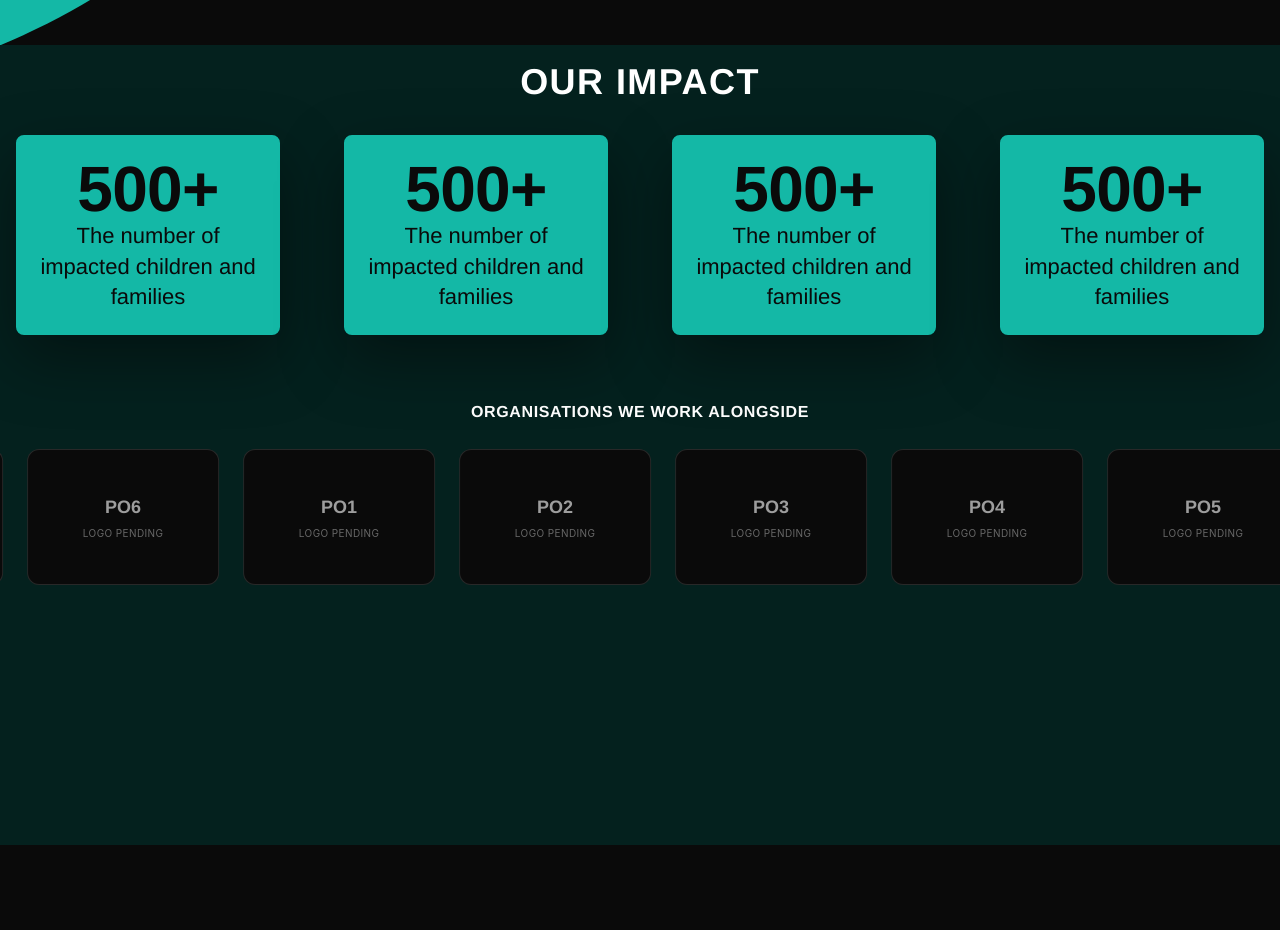
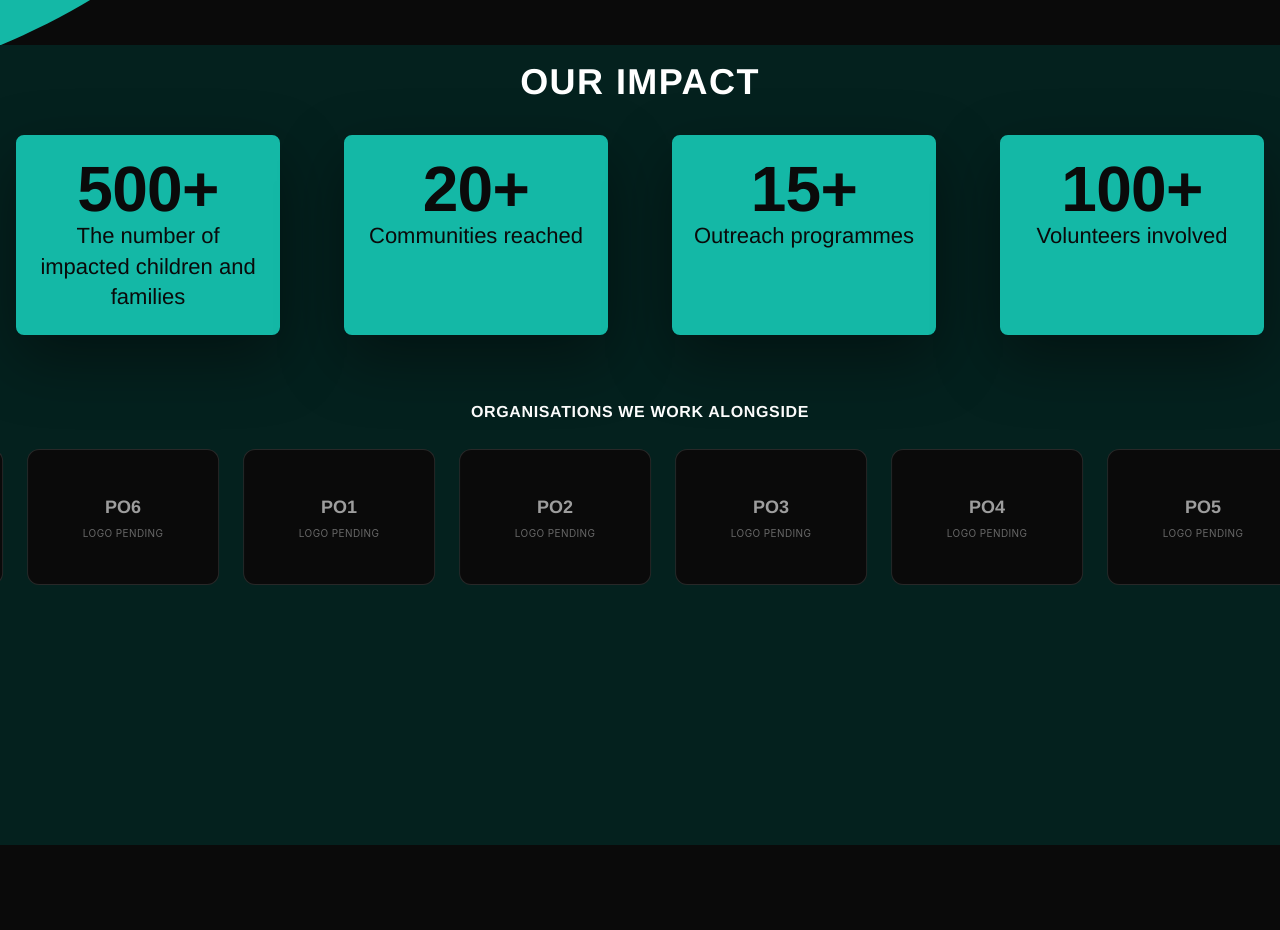
Before and after one commit to SCIPIO666/charity-4-a-course, a React (Vite) app in the folder client/: page / in a window 1280 px wide. Shown: the part 2760-3690 px from the top of the page. Built offline with nearby package versions, Linux system fonts and the light colour scheme.

Commit message:
feat: run up numbers effect

```diff
--- a/client/src/pages/pageComponents/LandingPageImpact.jsx
+++ b/client/src/pages/pageComponents/LandingPageImpact.jsx
@@ -9,8 +9,32 @@ gsap.registerPlugin(ScrollTrigger)
 export default function LandingPageImpact() {
   const sectionRef = useRef(null)
 
+  const IMPACT_STATS = [
+    {
+      number: 500,
+      suffix: '+',
+      text: 'The number of impacted children and families',
+    },
+    {
+      number: 20,
+      suffix: '+',
+      text: 'Communities reached',
+    },
+    {
+      number: 15,
+      suffix: '+',
+      text: 'Outreach programmes',
+    },
+    {
+      number: 100,
+      suffix: '+',
+      text: 'Volunteers involved',
+    },
+  ]
+
   useLayoutEffect(() => {
     const ctx = gsap.context(() => {
+      // Heading animation
       gsap.fromTo('.impact-heading',
         { y: 30, opacity: 0 },
         {
@@ -24,6 +48,8 @@ export default function LandingPageImpact() {
           }
         }
       )
+
+      // Card entrance animation
       gsap.fromTo('.impact-card',
         { y: 50, opacity: 0 },
         {
@@ -38,56 +64,63 @@ export default function LandingPageImpact() {
           }
         }
       )
+
+      // Number counter animation
+      const numbers = gsap.utils.toArray('.impact-number')
+
+      numbers.forEach((number) => {
+        const target = Number(number.dataset.target)
+        const counter = { value: 0 }
+
+        gsap.to(counter, {
+          value: target,
+          duration: 2.5,
+          ease: 'power2.out',
+          scrollTrigger: {
+            trigger: number,
+            start: 'top 85%',
+            once: true,
+          },
+          onUpdate: () => {
+            number.textContent = Math.round(counter.value)
+          },
+        })
+      })
+
     }, sectionRef)
+
     return () => ctx.revert()
   }, [])
 
   return (
     <section ref={sectionRef} className='min-h-screen min-w-screen bg-[#04211E]'>
       {/* Heading */}
-            <h2 className="impact-heading font-display p-4 mb-4 text-center relative z-20 font-bold tracking-wide uppercase ">
+      <h2 className="impact-heading font-display p-4 mb-4 text-center relative z-20 font-bold tracking-wide uppercase">
         Our Impact
       </h2>
-    <div className='grid justify-between gap-8 grid-cols-1  md:grid-cols-2 lg:grid-cols-4 '>
 
+      <div className='grid justify-between gap-8 grid-cols-1 md:grid-cols-2 lg:grid-cols-4'>
+        {IMPACT_STATS.map((stat) => (
           <Card
+            key={stat.text}
             variant="soft"
-            className='impact-card min-w-[30%] px-4 mx-4 group '
+            className="impact-card px-4 mx-4 group"
           >
-             <h3 className="text-5xl text-center font-bold text-ink-50  transition-colors duration-300 group-hover:text-brand-white">500<span>+</span></h3>
-            <p className="text-center text-ink-50 text-xl transition-colors duration-300 group-hover:text-brand-white">
-                The number of impacted children and families
-            </p>
+            <h3 className="text-5xl text-center font-bold text-ink-50 transition-colors duration-300 group-hover:text-brand-white">
+              <span
+                className="impact-number"
+                data-target={stat.number}
+              >
+                0
+              </span>
+              <span>{stat.suffix}</span>
+            </h3>
+            <p className="text-center text-ink-50 text-xl transition-colors duration-300 group-hover:text-brand-white">{stat.text}</p>
           </Card>
-        <Card
-            variant="soft"
-            className='impact-card min-w-[30%] px-4 mx-4 group '
-            >
-             <h3 className="text-5xl text-center font-bold text-ink-50  transition-colors duration-300 group-hover:text-brand-white">500<span>+</span></h3>
-            <p className="text-center text-ink-50 text-xl transition-colors duration-300 group-hover:text-brand-white">
-                The number of impacted children and families
-            </p>
-        </Card>
-        <Card
-            variant="soft"
-            className='impact-card min-w-[30%] px-4 mx-4 group '
-            >
-             <h3 className="text-5xl text-center font-bold text-ink-50 transition-colors duration-300 group-hover:text-brand-white ">500<span>+</span></h3>
-            <p className="text-center text-ink-50 text-xl transition-colors duration-300 group-hover:text-brand-white">
-                The number of impacted children and families
-            </p>
-        </Card>
-        <Card
-            variant="soft"
-            className='impact-card min-w-[30%] px-4 mx-4 group  mb-8 md:mb-0 '
-            >
-             <h3 className="text-5xl text-center font-bold text-ink-50  transition-colors duration-300 group-hover:text-brand-white">500<span>+</span></h3>
-            <p className="text-center text-ink-50 text-xl transition-colors duration-300 group-hover:text-brand-white">
-                The number of impacted children and families
-            </p>
-        </Card>
+        ))}
       </div>
-    {/* partner / organisation marquee — placeholder  */}
+
+      {/* partner / organisation marquee — placeholder */}
       <PartnerCarousel />
     </section>
   )
```
Lines whose indentation alone changed are shown as unchanged.
